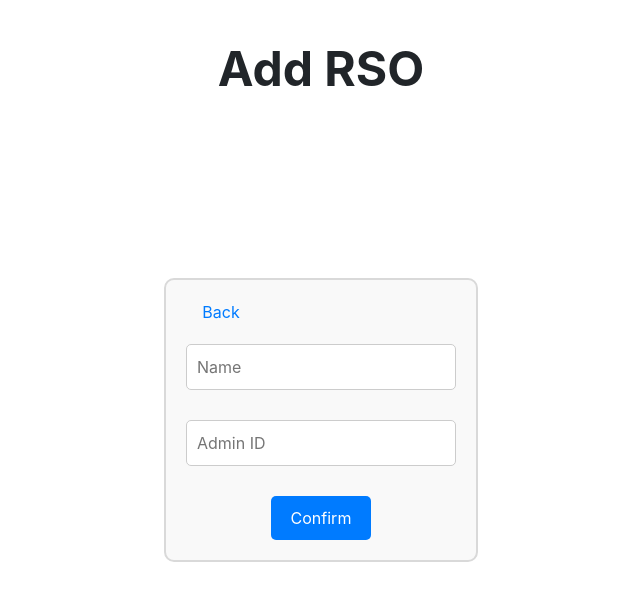
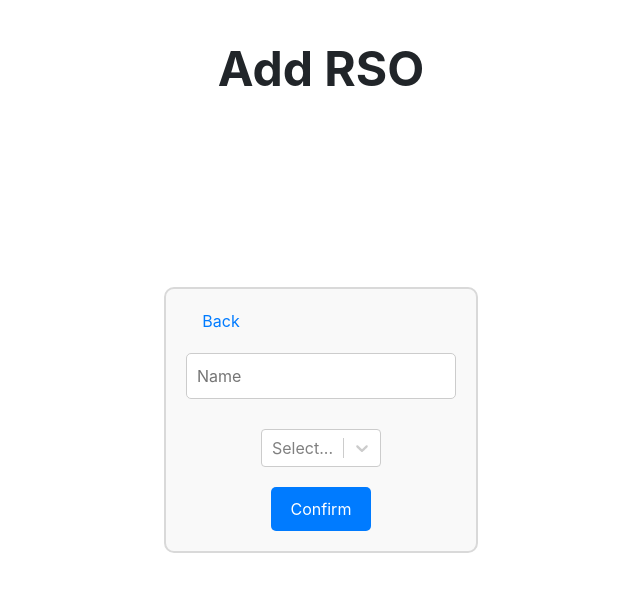
Before and after one commit to SantiagoMS03/ucfevents, a React (Create React App) app in the folder client/: page /newrso in a window 1280 px wide. Shown: the top 600 px of the page, without its empty margins (319-959 px from the left). Built offline with nearby package versions, Linux system fonts and the light colour scheme; no server answers; the HTML template or start-up script is replaced by a standard one.

Commit message:
Update AddRSO.js

```diff
--- a/client/src/components/rsos/AddRSO.js
+++ b/client/src/components/rsos/AddRSO.js
@@ -67,12 +67,7 @@ const AddRSO = () => {
           type='text'
           placeholder='Name'
         />
-        <input
-          className="input"
-          value={admin_id}
-          onChange={(e) => setAdminID(e.target.value)}
-          type='number'
-          placeholder='Admin ID'
+        <Select
           value={Array.isArray(user_id) ? user_id.map(id => ({ value: id, label: users.find(user => user.user_id === id)?.email })) : []}
           onChange={handleUserSelect}
           options={users.map(user => ({ value: user.user_id, label: user.email, key: user.user_id }))}
```
